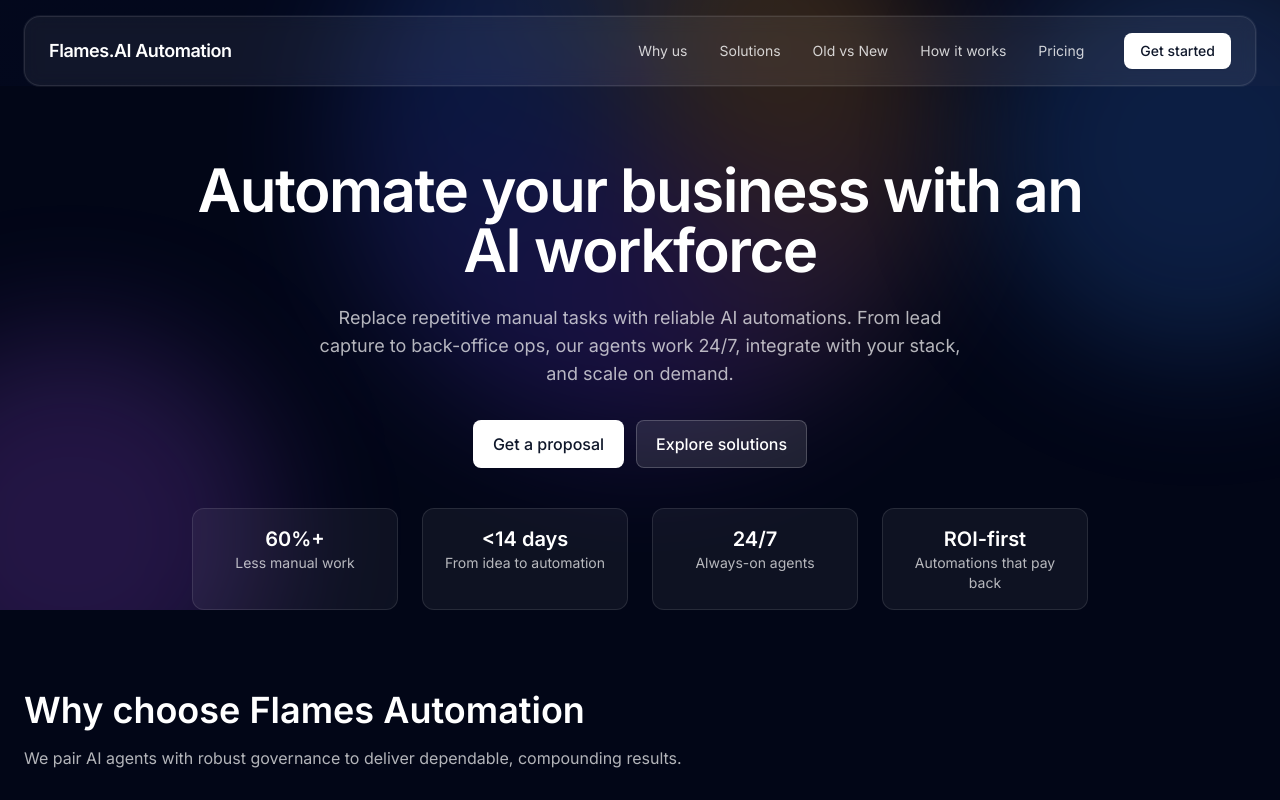
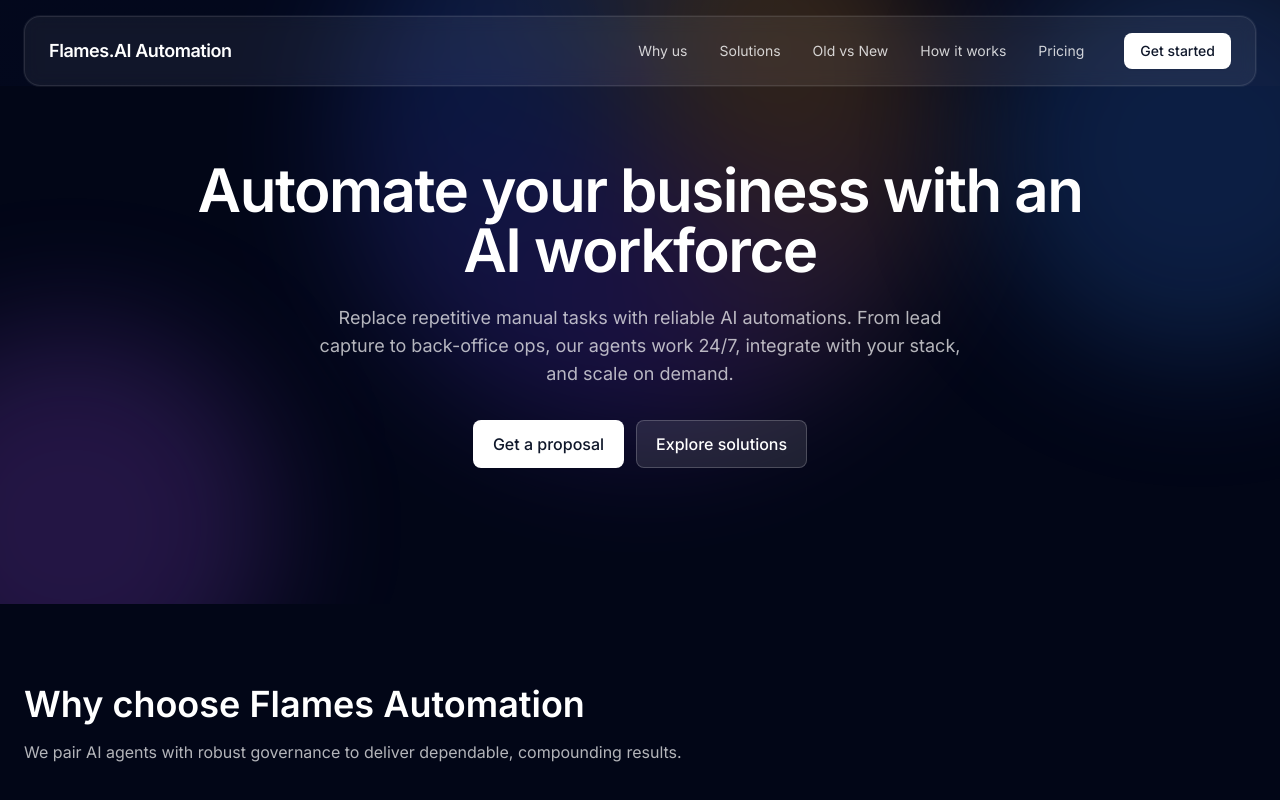
Before and after one commit to flamesuserresource4/frontend-repo_rydr1xdq_hnc0og, a React (Vite) app: page / in a window 1280 px wide. Shown: the top 800 px of the page. Built offline with nearby package versions, Linux system fonts and the light colour scheme; a web font is replaced by a local one.

Commit message:
Update project prj_rydr1xdq - 2025-11-19T11:20:55.106Z

```diff
--- a/src/components/Hero.jsx
+++ b/src/components/Hero.jsx
@@ -56,24 +56,20 @@
             </motion.div>
           </div>
 
-          {/* Stats */}
+          {/* Placeholder space where the stat cards used to be (keeps layout spacing, hides visuals) */}
           <motion.div
             initial={{ opacity: 0 }}
             whileInView={{ opacity: 1 }}
             transition={{ delay: 0.25, duration: 0.6 }}
             viewport={{ once: true }}
-            className="mt-10 grid w-full max-w-4xl grid-cols-2 gap-6 text-white/70 sm:grid-cols-4"
+            className="mt-10 grid w-full max-w-4xl grid-cols-2 gap-6 sm:grid-cols-4"
+            aria-hidden="true"
           >
-            {[
-              ['60%+', 'Less manual work'],
-              ['<14 days', 'From idea to automation'],
-              ['24/7', 'Always-on agents'],
-              ['ROI-first', 'Automations that pay back'],
-            ].map(([stat, label]) => (
-              <div key={label} className="rounded-xl border border-white/10 bg-white/5 p-4 text-center">
-                <div className="text-xl font-semibold text-white">{stat}</div>
-                <div className="text-sm text-white/70">{label}</div>
-              </div>
+            {[0, 1, 2, 3].map((i) => (
+              <div
+                key={i}
+                className="rounded-xl p-4 text-center invisible h-24"
+              />
             ))}
           </motion.div>
 
```
Also changed, not shown: 1 other file (tests, documents, lock files or other folders).
